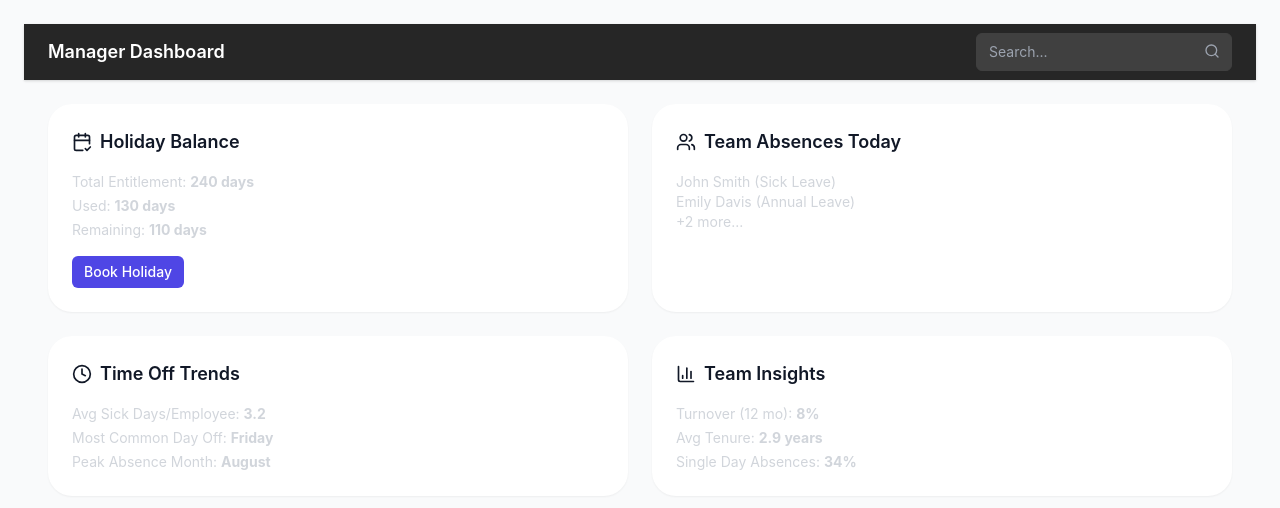
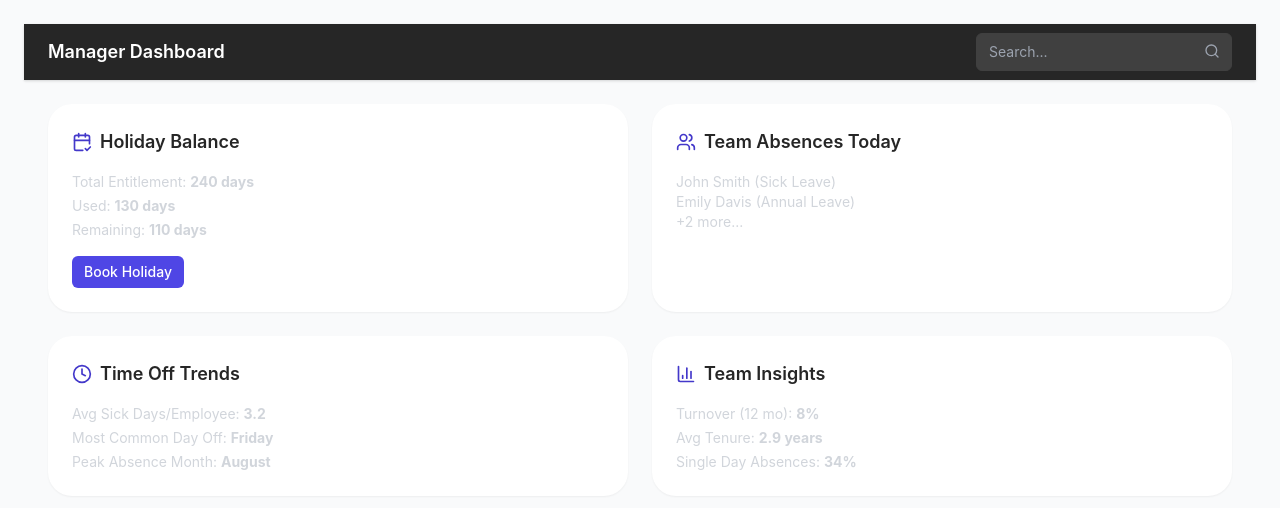
Before and after one commit to VacationReady/corenz-frontend, a Next.js app: page /dashboard/manager in a window 1280 px wide. Shown: the top 508 px of the page. Built offline with nearby package versions, Linux system fonts and the light colour scheme; no server answers.

Commit message:
Update DashboardWidget to support action prop for filters

```diff
--- a/app/components/ui/DashboardWidget.tsx
+++ b/app/components/ui/DashboardWidget.tsx
@@ -1,4 +1,4 @@
-'use client';
+"use client";
 
 import { Card } from "./Card";
 import { LucideIcon } from "lucide-react";
@@ -8,18 +8,28 @@ type DashboardWidgetProps = {
   icon: LucideIcon;
   children: React.ReactNode;
   className?: string;
+  action?: React.ReactNode; // Added to allow top-right actions
 };
 
-export function DashboardWidget({ title, icon: Icon, children, className }: DashboardWidgetProps) {
+export function DashboardWidget({
+  title,
+  icon: Icon,
+  children,
+  className,
+  action,
+}: DashboardWidgetProps) {
   return (
     <Card
       title={
-        <div className="flex items-center gap-2 text-gray-900 dark:text-gray-100 font-semibold">
-          <Icon className="w-5 h-5 text-primary" />
-          <span>{title}</span>
+        <div className="flex items-center justify-between">
+          <div className="flex items-center gap-2 text-neutral-800 font-semibold">
+            <Icon className="w-5 h-5 text-indigo-700" />
+            <span>{title}</span>
+          </div>
+          {action && <div>{action}</div>}
         </div>
       }
-      className={`hover:shadow-md transition-transform hover:-translate-y-0.5 ${className || ""}`}
+      className={className}
     >
       <div className="text-gray-800 dark:text-gray-200">{children}</div>
     </Card>
```
